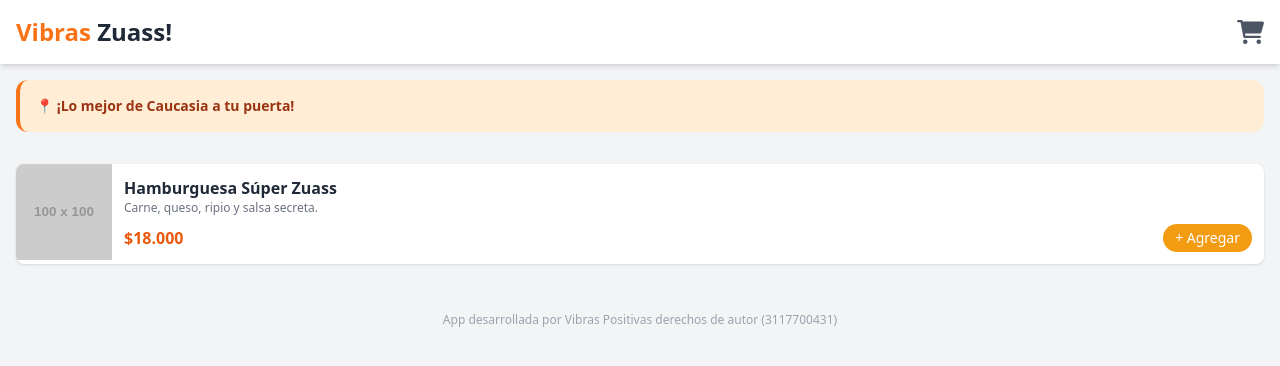
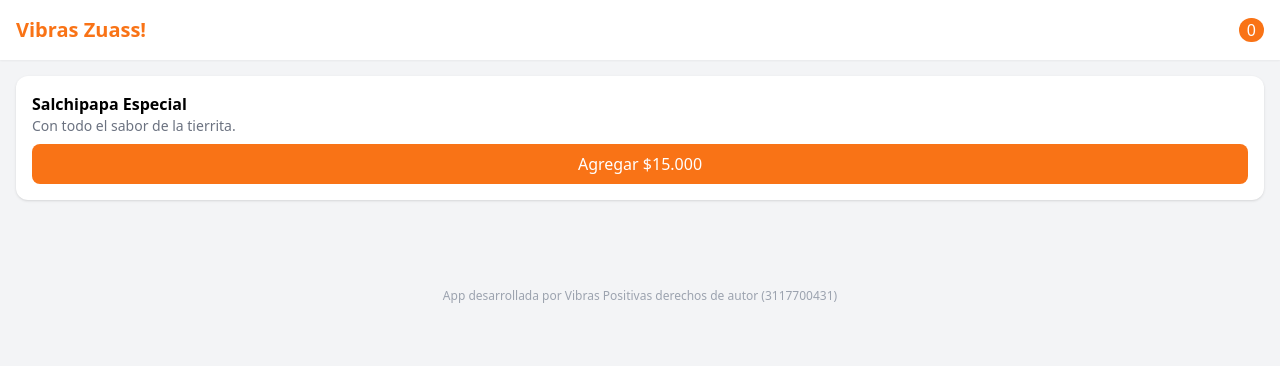
Before and after one commit to haroldco45/vibraszuass, a plain HTML site: page index.html in a window 1280 px wide. Drawn offline with nearby package versions, Linux system fonts and the light colour scheme; placeholder pictures from the web are drawn by us.

Commit message:
Update index.html

```diff
--- a/index.html
+++ b/index.html
@@ -3,81 +3,43 @@
 <head>
     <meta charset="UTF-8">
     <meta name="viewport" content="width=device-width, initial-scale=1.0">
-    <title>Vibras Zuass | Domicilios Caucasia</title>
+    <title>Vibras Zuass! | Cliente</title>
     <script src="https://cdn.tailwindcss.com"></script>
-    <link rel="stylesheet" href="https://cdnjs.cloudflare.com/ajax/libs/font-awesome/6.0.0/css/all.min.css">
-    <style>
-        :root { --vibras-color: #f39c12; } /* Color naranja vibrante */
-        .btn-zuass { background-color: var(--vibras-color); }
-    </style>
 </head>
-<body class="bg-gray-100 font-sans">
-
-    <header class="bg-white shadow-md p-4 sticky top-0 z-50 flex justify-between items-center">
-        <h1 class="text-2xl font-bold text-orange-500">Vibras <span class="text-gray-800">Zuass!</span></h1>
-        <div class="relative">
-            <i class="fas fa-shopping-cart text-2xl text-gray-600"></i>
-            <span id="cart-count" class="absolute -top-2 -right-2 bg-red-500 text-white text-xs rounded-full h-5 w-5 flex items-center justify-center hidden">0</span>
-        </div>
+<body class="bg-gray-100">
+    <header class="p-4 bg-white shadow-sm flex justify-between items-center">
+        <h1 class="text-orange-500 font-bold text-xl">Vibras Zuass!</h1>
+        <span id="contador" class="bg-orange-500 text-white px-2 rounded-full">0</span>
     </header>
 
-    <section class="p-4">
-        <div class="bg-orange-100 rounded-xl p-4 border-l-4 border-orange-500">
-            <p class="text-sm text-orange-800 font-semibold">📍 ¡Lo mejor de Caucasia a tu puerta!</p>
+    <div class="p-4">
+        <div class="bg-white p-4 rounded-xl shadow mb-4">
+            <h3 class="font-bold">Salchipapa Especial</h3>
+            <p class="text-gray-500 text-sm">Con todo el sabor de la tierrita.</p>
+            <button onclick="agregar(15000, 'Salchipapa Especial')" class="mt-2 bg-orange-500 text-white px-4 py-2 rounded-lg w-full">Agregar $15.000</button>
         </div>
-    </section>
-
-    <main class="p-4 grid grid-cols-1 gap-4" id="lista-productos">
-        <div class="bg-white rounded-lg shadow overflow-hidden flex">
-            <img src="https://via.placeholder.com/100" alt="Producto" class="w-24 h-24 object-cover">
-            <div class="p-3 flex-1">
-                <h3 class="font-bold text-gray-800">Hamburguesa Súper Zuass</h3>
-                <p class="text-xs text-gray-500">Carne, queso, ripio y salsa secreta.</p>
-                <div class="flex justify-between items-center mt-2">
-                    <span class="text-orange-600 font-bold">$18.000</span>
-                    <button onclick="agregarAlCarrito('Hamburguesa Súper', 18000)" class="btn-zuass text-white px-3 py-1 rounded-full text-sm">
-                        + Agregar
-                    </button>
-                </div>
-            </div>
-        </div>
-    </main>
-
-    <div id="checkout-bar" class="fixed bottom-0 left-0 right-0 p-4 bg-white shadow-2xl border-t hidden">
-        <button onclick="enviarPedido()" class="w-full btn-zuass text-white font-bold py-3 rounded-xl flex justify-center items-center gap-2">
-            <i class="fab fa-whatsapp text-xl"></i>
-            Confirmar Pedido Zuass!
-        </button>
     </div>
 
-    <footer class="p-8 text-center text-gray-400 text-xs">
-        <p>App desarrollada por Vibras Positivas derechos de autor (3117700431)</p>
-    </footer>
+    <div id="btn-pedir" class="fixed bottom-0 w-full p-4 bg-white hidden">
+        <button onclick="mandarAFirebase()" class="w-full bg-green-500 text-white py-3 rounded-xl font-bold">Pedir Zuass!</button>
+    </div>
 
+    <script type="module" src="app.js"></script>
     <script>
         let carrito = [];
-
-        function agregarAlCarrito(nombre, precio) {
+        let total = 0;
+        function agregar(precio, nombre) {
             carrito.push({nombre, precio});
-            document.getElementById('cart-count').innerText = carrito.length;
-            document.getElementById('cart-count').classList.remove('hidden');
-            document.getElementById('checkout-bar').classList.remove('hidden');
-            alert(nombre + " agregado al carrito");
+            total += precio;
+            document.getElementById('contador').innerText = carrito.length;
+            document.getElementById('btn-pedir').classList.remove('hidden');
         }
-
-        function enviarPedido() {
-            let mensaje = "¡Hola Vibras Zuass! Quiero hacer un pedido:%0A";
-            let total = 0;
-            carrito.forEach(item => {
-                mensaje += `- ${item.nombre} ($${item.precio})%0A`;
-                total += item.precio;
-            });
-            mensaje += `%0A*Total: $${total}*%0A📍 Por favor, envíenmelo a: [Escribe tu dirección aquí]`;
-
-            // Reemplaza con el número de WhatsApp central de tu negocio
-            const tel = "573117700431";
-            window.open(`https://wa.me/${tel}?text=${mensaje}`, '_blank');
+        function mandarAFirebase() {
+            window.enviarPedidoZuass(carrito, total);
         }
     </script>
+    <footer class="mt-10 text-center text-xs text-gray-400 p-4">
+        App desarrollada por Vibras Positivas derechos de autor (3117700431)
+    </footer>
 </body>
 </html>
```
